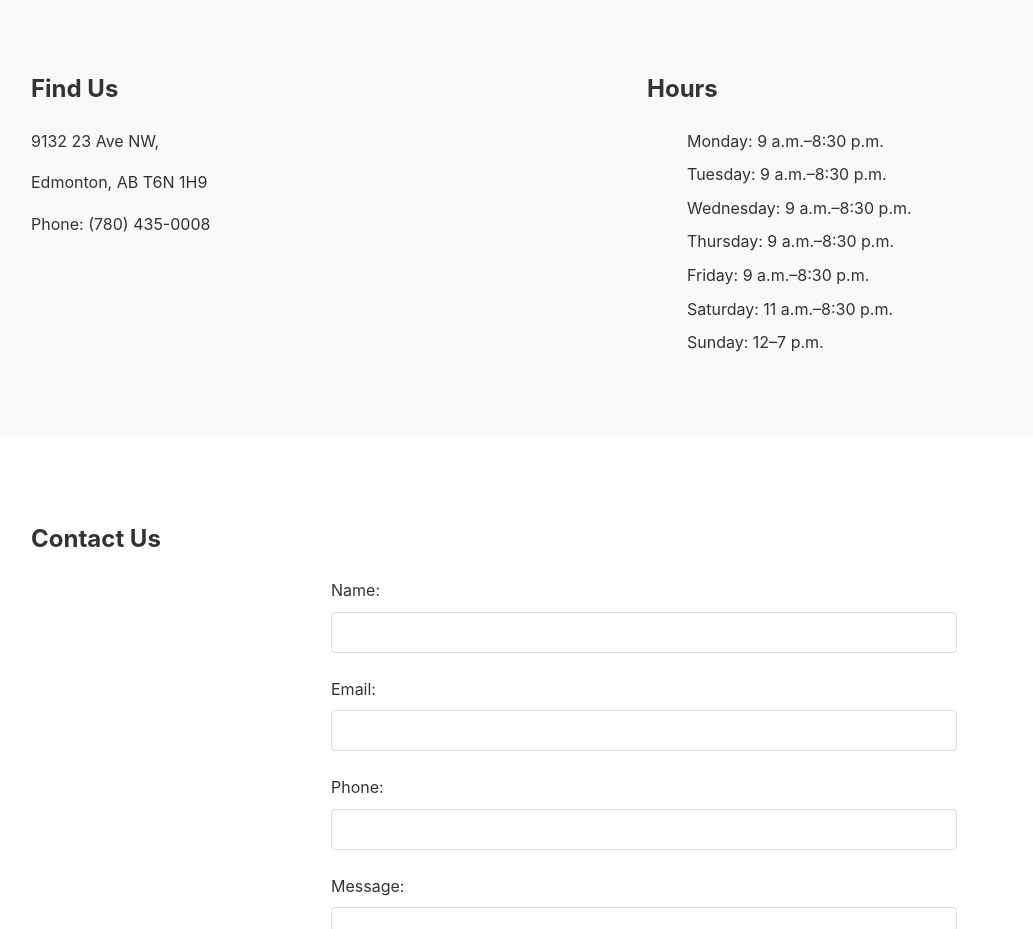
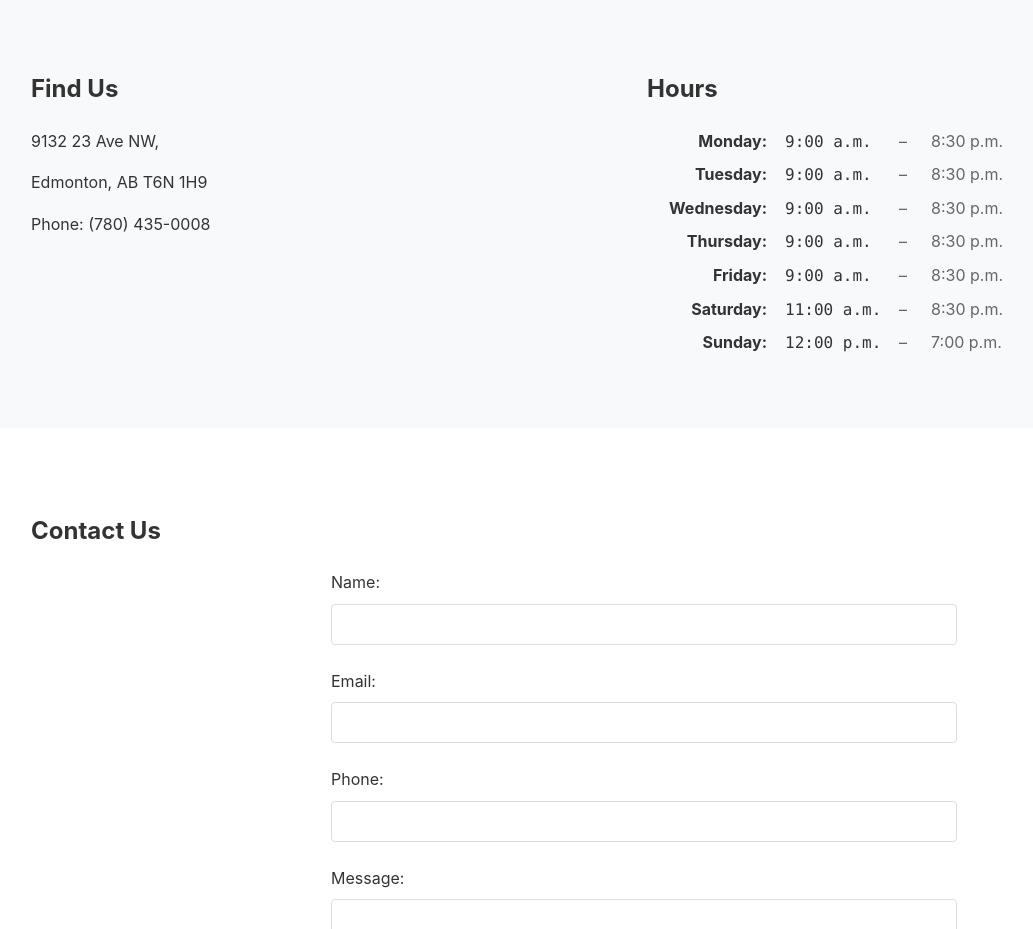
Before and after one commit to sorry182/restaurant, a plain HTML site: page index.html in a window 1280 px wide. Shown: the part 1040-1969 px from the top of the page, without its empty margins (9-1042 px from the left). Drawn offline with Linux system fonts and the light colour scheme.

Commit message:
remove failing workflow. fix times

```diff
--- a/index.html
+++ b/index.html
@@ -158,10 +158,57 @@
 
         .hours-list {
             list-style: none;
+            padding: 0;
+            margin: 0;
         }
 
         .hours-list li {
             margin-bottom: 0.5rem;
+            display: table;
+            width: 100%;
+            table-layout: fixed; /* makes column widths predictable */
+            white-space: nowrap; /* keep time on one line */
+        }
+
+        .hours-list .day {
+            display: table-cell;
+            width: 120px; /* fixed width for the day column */
+            font-weight: bold;
+            text-align: right;
+            padding-right: 12px;
+            vertical-align: middle;
+            white-space: nowrap;
+        }
+
+        .hours-list .start {
+            display: table-cell;
+            width: 80px; /* increased width for the start time */
+            text-align: right; /* right-align so last digit lines up */
+            vertical-align: middle;
+            padding-left: 6px;
+            padding-right: 12px; /* ensure space between start and separator */
+            font-family: ui-monospace, SFMono-Regular, Menlo, Monaco, "Roboto Mono", "Segoe UI Mono", "Courier New", monospace;
+            font-variant-numeric: tabular-nums;
+        }
+
+        .hours-list .sep {
+            display: table-cell;
+            width: 36px; /* slightly wider sep column to avoid overlap */
+            text-align: center; /* center the dash */
+            vertical-align: middle;
+            padding-left: 8px; /* push the dash away from the start */
+            padding-right: 4px;
+            color: #666;
+        }
+
+        .hours-list .end {
+            display: table-cell;
+            color: #666;
+            vertical-align: middle;
+            padding-left: 6px; /* separate end time from separator */
+            overflow: hidden;
+            text-overflow: ellipsis;
+            white-space: nowrap;
         }
 
         /* Contact Section */
@@ -280,13 +327,48 @@
             <div class="hours-info">
                 <h2>Hours</h2>
                 <ul class="hours-list">
-                    <li>Monday: 9 a.m.–8:30 p.m.</li>
-                    <li>Tuesday: 9 a.m.–8:30 p.m.</li>
-                    <li>Wednesday: 9 a.m.–8:30 p.m.</li>
-                    <li>Thursday: 9 a.m.–8:30 p.m.</li>
-                    <li>Friday: 9 a.m.–8:30 p.m.</li>
-                    <li>Saturday: 11 a.m.–8:30 p.m.</li>
-                    <li>Sunday: 12–7 p.m.</li>
+                    <li>
+                        <span class="day">Monday:</span>
+                        <span class="start">9:00 a.m.</span>
+                        <span class="sep">–</span>
+                        <span class="end">8:30 p.m.</span>
+                    </li>
+                    <li>
+                        <span class="day">Tuesday:</span>
+                        <span class="start">9:00 a.m.</span>
+                        <span class="sep">–</span>
+                        <span class="end">8:30 p.m.</span>
+                    </li>
+                    <li>
+                        <span class="day">Wednesday:</span>
+                        <span class="start">9:00 a.m.</span>
+                        <span class="sep">–</span>
+                        <span class="end">8:30 p.m.</span>
+                    </li>
+                    <li>
+                        <span class="day">Thursday:</span>
+                        <span class="start">9:00 a.m.</span>
+                        <span class="sep">–</span>
+                        <span class="end">8:30 p.m.</span>
+                    </li>
+                    <li>
+                        <span class="day">Friday:</span>
+                        <span class="start">9:00 a.m.</span>
+                        <span class="sep">–</span>
+                        <span class="end">8:30 p.m.</span>
+                    </li>
+                    <li>
+                        <span class="day">Saturday:</span>
+                        <span class="start">11:00 a.m.</span>
+                        <span class="sep">–</span>
+                        <span class="end">8:30 p.m.</span>
+                    </li>
+                    <li>
+                        <span class="day">Sunday:</span>
+                        <span class="start">12:00 p.m.</span>
+                        <span class="sep">–</span>
+                        <span class="end">7:00 p.m.</span>
+                    </li>
                 </ul>
             </div>
         </div>
```
Also changed, not shown: 1 other file.
